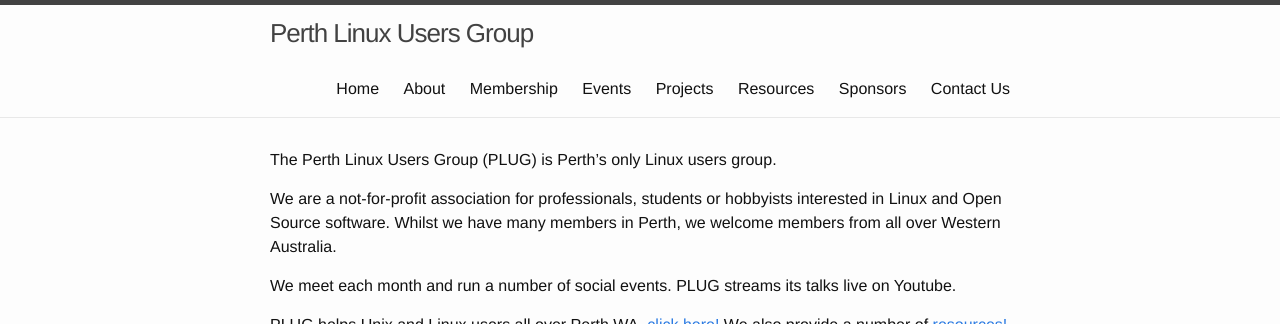
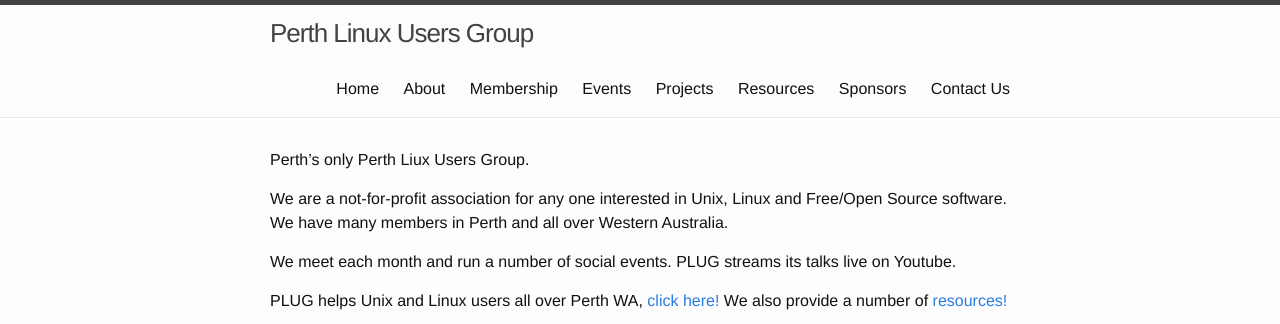
Before and after one commit to plugorgau/plugorgau.github.io, a Jekyll site: the page built from pages/index.md, in a window 1280 px wide, cut to the strip 0-324 px from the top of the page. Built offline with Jekyll 4.4.1, drawn with Linux system fonts in a browser that asks for light colours.

Commit message:
Update index.md

```diff
--- a/pages/index.md
+++ b/pages/index.md
@@ -3,9 +3,9 @@ layout: default
 title: Home
 permalink: /
 ---
-The Perth Linux Users Group (PLUG) is Perth's only Linux users group.
+Perth's only Perth Liux Users Group.
 
-We are a not-for-profit association for professionals, students or hobbyists interested in Linux and Open Source software. Whilst we have many members in Perth, we welcome members from all over Western Australia.
+We are a not-for-profit association for any one interested in Unix, Linux and Free/Open Source software. We have many members in Perth and all over Western Australia.
 
 We meet each month and run a number of social events. PLUG streams its talks live on Youtube.
 
```
